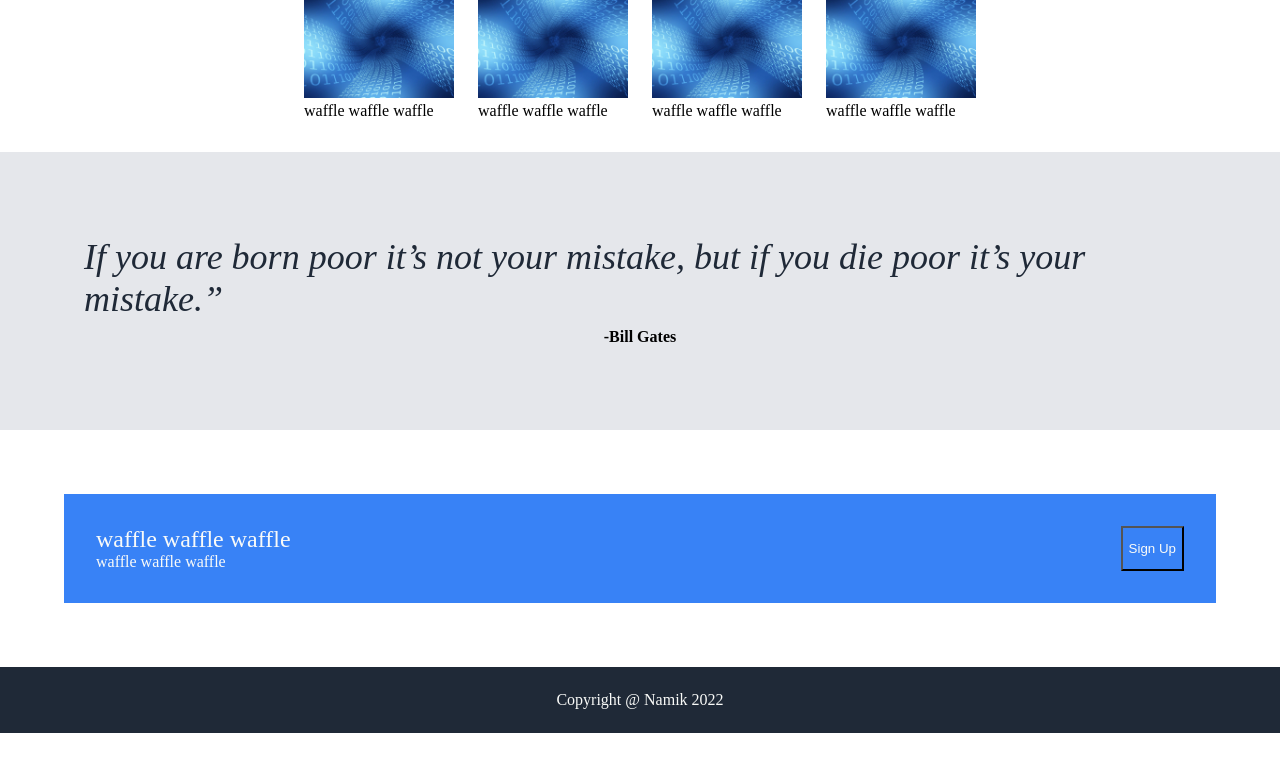
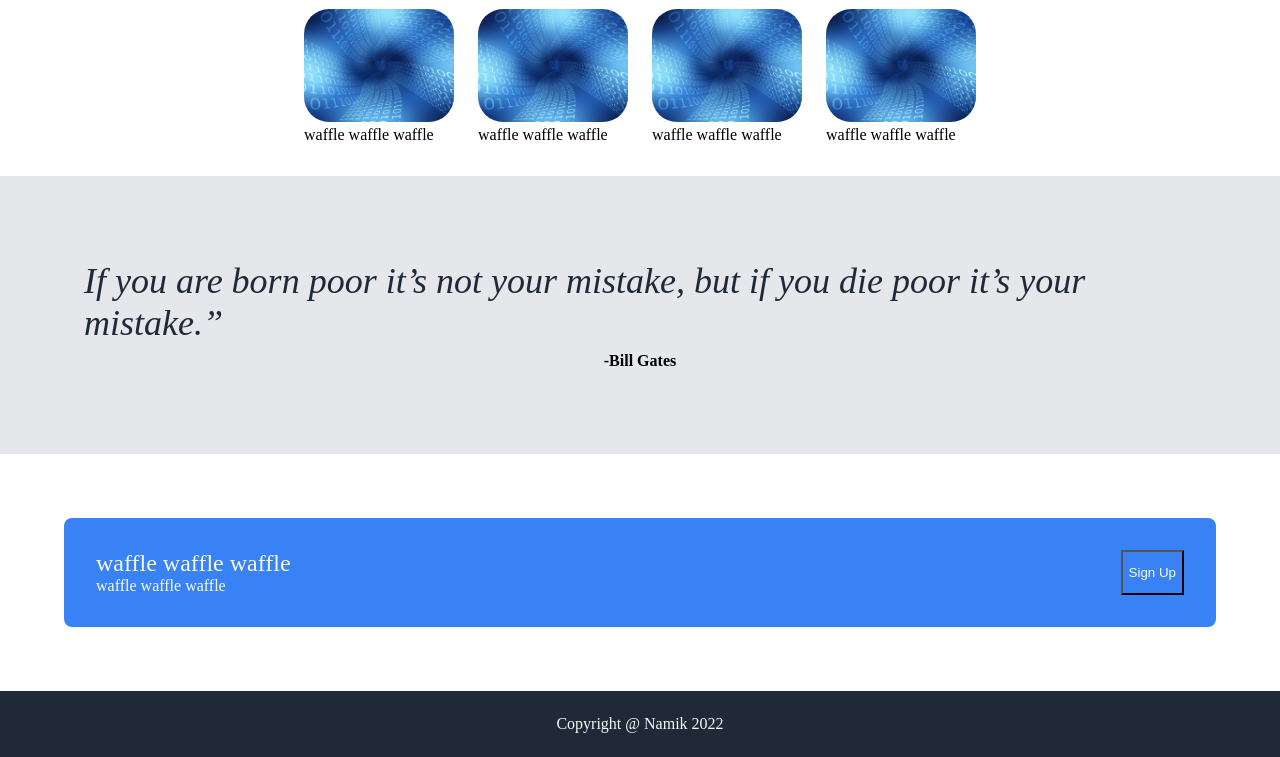
Before and after one commit to Namik02/PROJECT-LANDING-PAGE, a plain HTML site: page index.html in a window 1280 px wide. Shown: the part 472-1229 px from the top of the page. Before the commit the page ends 1205 px from the top, so only its background shows below. Drawn offline with Linux system fonts and the light colour scheme.

Commit message:
rounded corners added

```diff
--- a/index.html
+++ b/index.html
@@ -4,7 +4,7 @@
     <meta charset="UTF-8">
     <meta http-equiv="X-UA-Compatible" content="IE=edge">
     <meta name="viewport" content="width=device-width, initial-scale=1.0">
-    <title>Fake Site</title>
+    <title>Namik Website Creation</title>
     <link rel="stylesheet" href="styles.css">
 </head>
 <body>
--- a/styles.css
+++ b/styles.css
@@ -67,6 +67,7 @@ a {
     align-items: center;
 
     margin: 32px;
+    gap: 24px;
 
 }
 
@@ -88,6 +89,7 @@ a {
 .quadimg {
     width: 150px;
     height: auto;
+    border-radius: 25px;
 
 }
 
@@ -118,10 +120,12 @@ a {
     color: #f9faf8;
     background-color: #3882f6;
     margin: 64px;
+    border-radius: 8px;
 
     display: flex;
     justify-content: space-between;
     padding: 32px;
+
 
 }
 .con4 .box {
```
